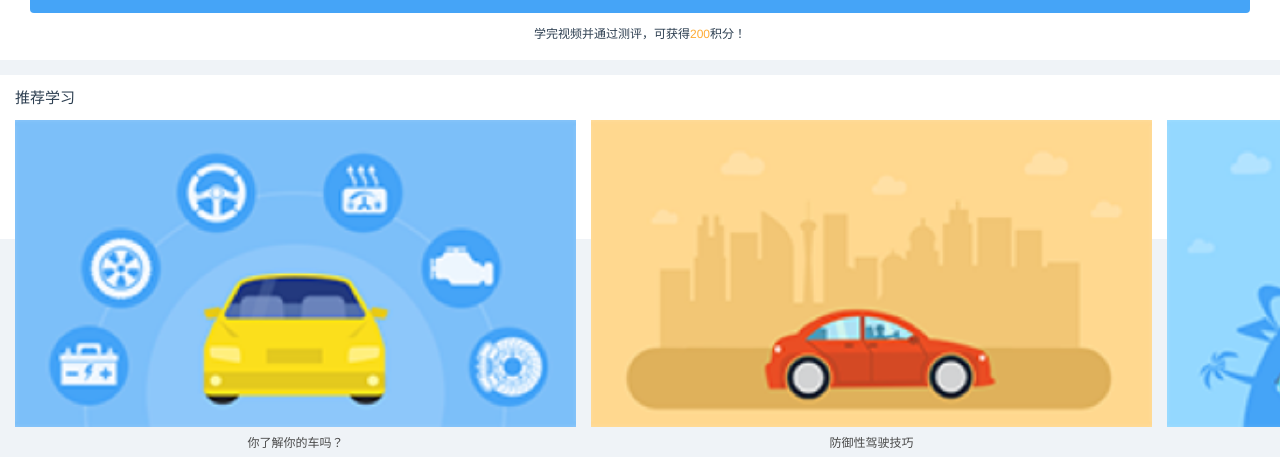
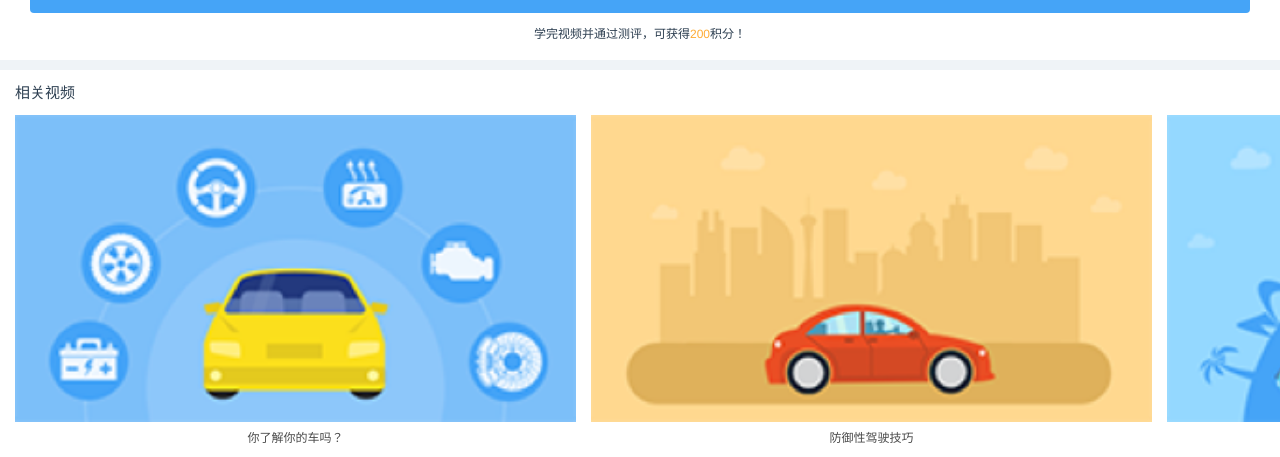
Before and after one commit to Flandre/vue-app-demo, a Vue app: page /#/class_simple in a window 1280 px wide. Shown: the part 340-797 px from the top of the page. Built offline with nearby package versions, Linux system fonts and the light colour scheme.

Commit message:
add title for class card component

```diff
--- a/src/components/ClassCard/ClassCard.vue
+++ b/src/components/ClassCard/ClassCard.vue
@@ -1,7 +1,7 @@
 <template>
   <div class="class-card">
-    <div class="title">
-      推荐学习
+    <div class="title" v-if="title">
+      {{title}}
     </div>
     <swiper :options="swiperOption" ref="classSwiper">
       <swiper-slide v-for="cls in classData" :key="cls.id">
@@ -49,15 +49,18 @@
     components: {
       swiper,
       swiperSlide
+    },
+    props: {
+      title: {
+        default: ''
+      }
     }
   }
 </script>
 
 <style scoped>
   .class-card {
-    height: 164px;
     background: #fff;
-    margin-top: 15px;
     padding: 15px;
   }
   .class-card .title {
--- a/src/components/EndorsementsCard/EndorsementsCard.vue
+++ b/src/components/EndorsementsCard/EndorsementsCard.vue
@@ -168,6 +168,7 @@
   .endorsements-card {
     margin-top: 15px;
     height: 210px;
+    margin-bottom: 15px;
   }
   .swiper-slide {
     width: 92%;
--- a/src/pages/ClassSimple.vue
+++ b/src/pages/ClassSimple.vue
@@ -19,7 +19,7 @@
       </div>
     </div>
     <ClassList title="新手上路宝典" v-if="showList == true"/>
-    <ClassCard />
+    <ClassCard title="相关视频" />
   </div>
 </template>
 
--- a/src/pages/menu-select/Index.vue
+++ b/src/pages/menu-select/Index.vue
@@ -4,7 +4,7 @@
     <img src="../../assets/pages/index/banner.png" class="banner">
     <CreditData />
     <EndorsementsCard/>
-    <ClassCard/>
+    <ClassCard title="推荐学习"/>
     <ArticleList :title="articleTitle" showChange="true"/>
   </div>
 </template>
```
